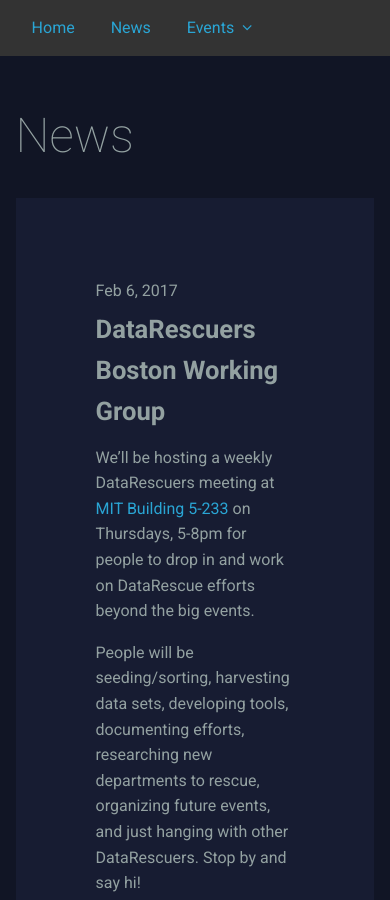
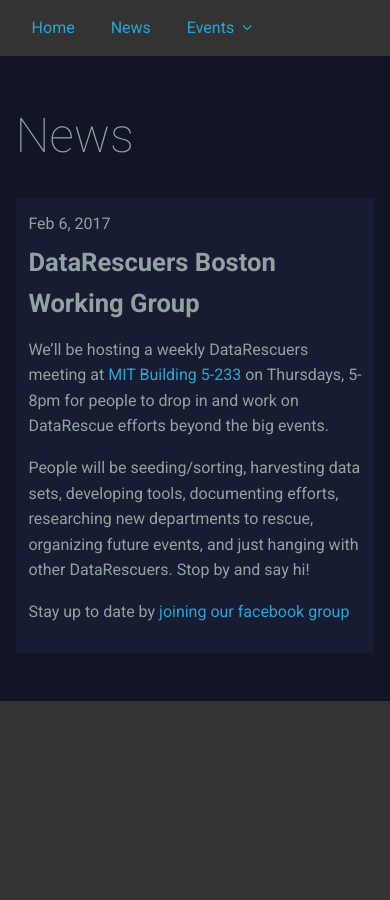
Before and after one commit to data-rescue-boston/data-rescue-boston.github.io, a Jekyll site: the page built from news.html, in a window 390 px wide and 900 px high. Built offline with Jekyll 4.4.1, drawn with Linux system fonts in a browser that asks for light colours.

Commit message:
Update main.css

```diff
--- a/assets/main.css
+++ b/assets/main.css
@@ -60,3 +60,6 @@
 ul.post-list li:nth-child(even) { background: #1d2440; }
 li.post { padding: 5em; }
 li.post h3 { font-size: 160%; }
+@media only screen and (max-width: 500px) {
+  li.post { padding: 0.8em; }
+}
```
